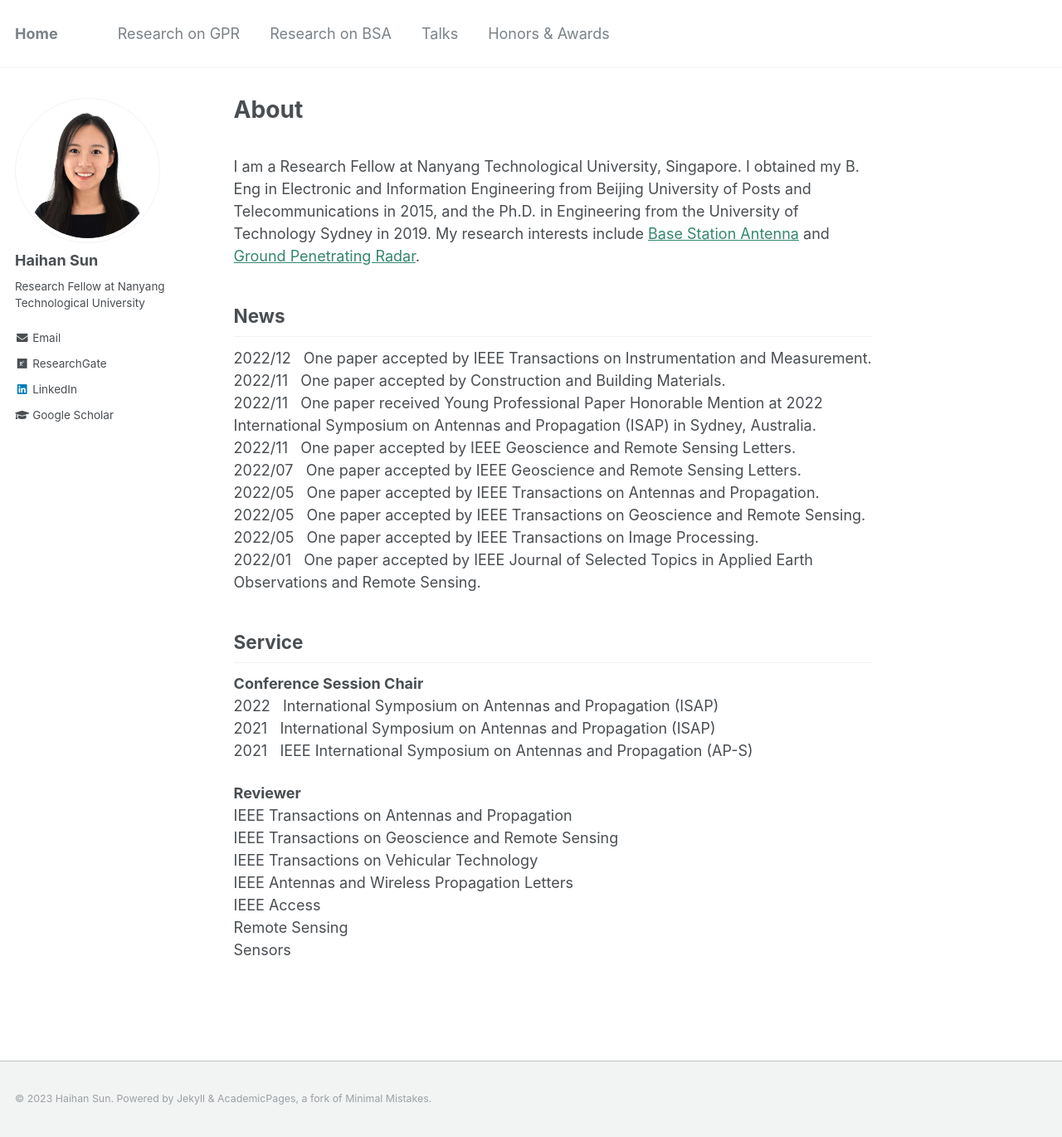
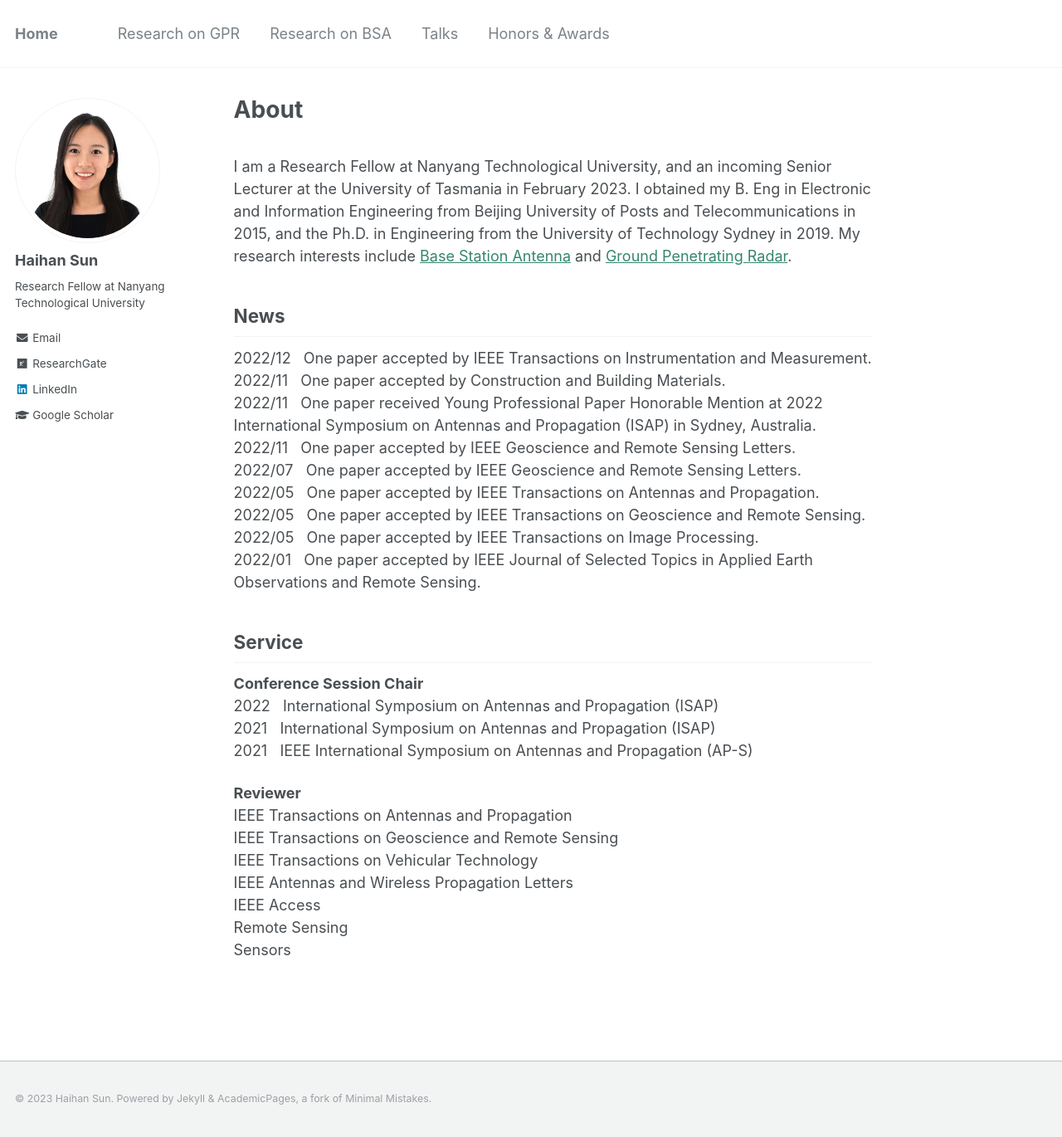
Before and after one commit to Haihan-Sun/Haihan-Sun.github.io, a Jekyll site: the page built from _pages/about.md, in a window 1280 px wide and 1370 px high. Shown: the whole window at 83% size. Built offline with Jekyll 4.4.1, drawn with Linux system fonts in a browser that asks for light colours.

Commit message:
Update about.md

```diff
--- a/_pages/about.md
+++ b/_pages/about.md
@@ -8,7 +8,7 @@ redirect_from:
 ---
 
 <br>
-I am a Research Fellow at Nanyang Technological University, Singapore. I obtained my B. Eng in Electronic and Information Engineering from Beijing University of Posts and Telecommunications in 2015, and the Ph.D. in Engineering from the University of Technology Sydney in 2019. My research interests include <a href="https://haihan-sun.github.io/BSA/"  style="color:#35866F">Base Station Antenna</a> and <a href="https://haihan-sun.github.io/GPR/"  style="color:#35866F"> Ground Penetrating Radar</a>.
+I am a Research Fellow at Nanyang Technological University, and an incoming Senior Lecturer at the University of Tasmania in February 2023. I obtained my B. Eng in Electronic and Information Engineering from Beijing University of Posts and Telecommunications in 2015, and the Ph.D. in Engineering from the University of Technology Sydney in 2019. My research interests include <a href="https://haihan-sun.github.io/BSA/"  style="color:#35866F">Base Station Antenna</a> and <a href="https://haihan-sun.github.io/GPR/"  style="color:#35866F"> Ground Penetrating Radar</a>.
 
 News
 ------
```
